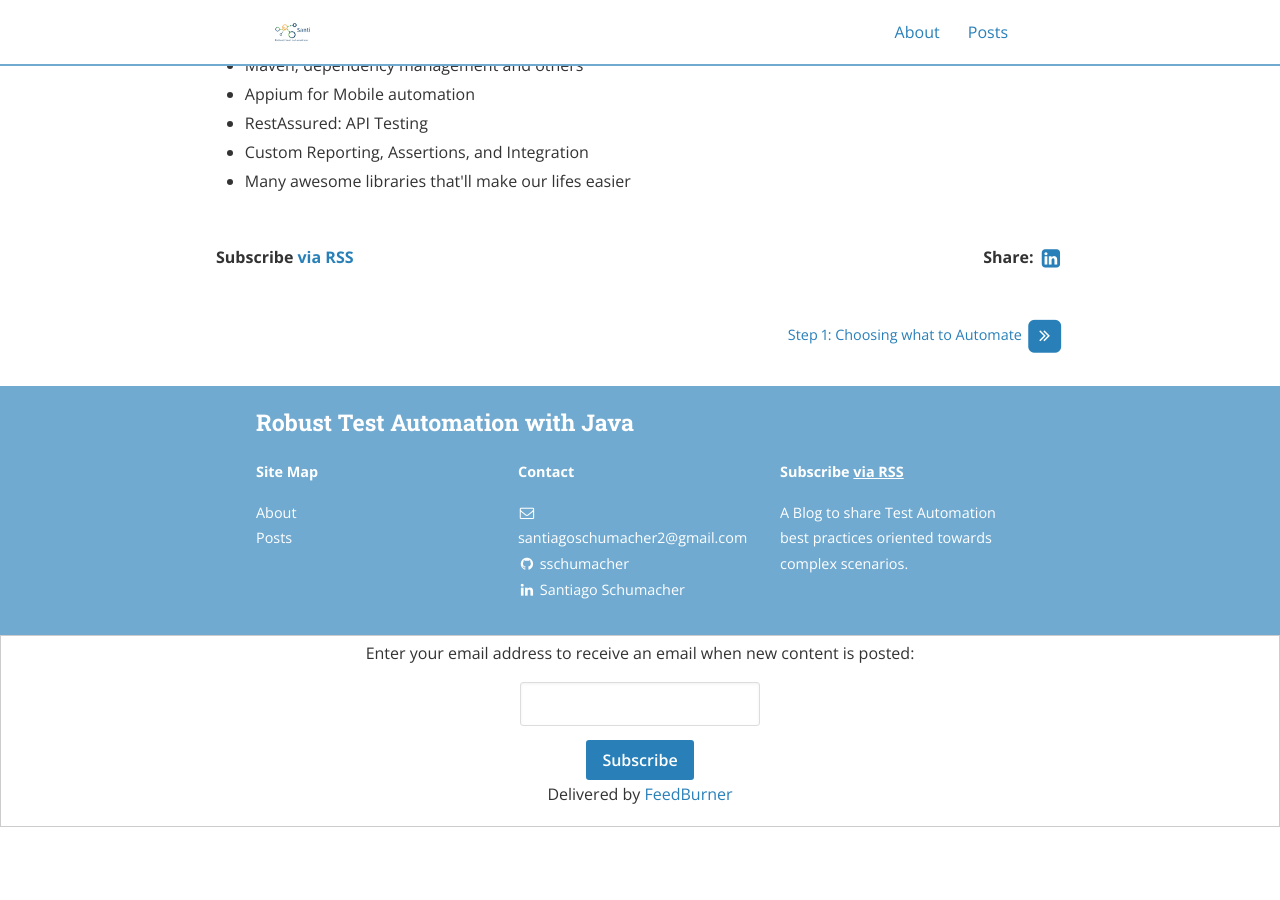
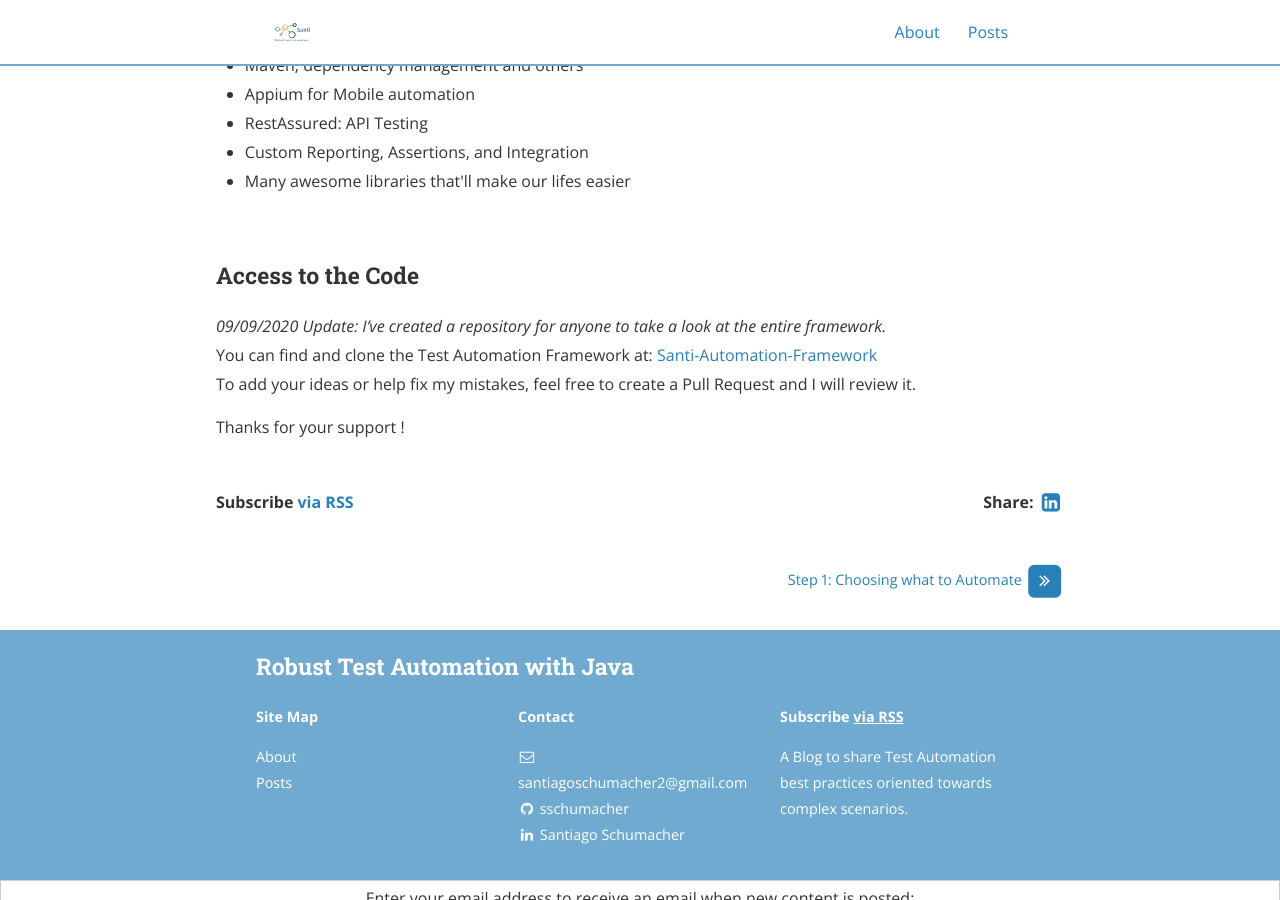
Before and after one commit to santiautomation/santiautomation.github.io, a Jekyll site: the page built from _posts/2020-08-01-Welcome - First Post.md, in a window 1280 px wide and 900 px high, scrolled down 1087 px. Built offline with Jekyll 4.4.1, drawn with Linux system fonts in a browser that asks for light colours; nearby versions of some CDN libraries; before the commit the page ends 1914 px from its top, so only the background shows below that.

Commit message:
Adding links to the repository

```diff
--- a/_posts/2020-08-01-Welcome - First Post.md
+++ b/_posts/2020-08-01-Welcome - First Post.md
@@ -38,3 +38,11 @@ Our framework will include the following, including, but not limited to:
   <li>Custom Reporting, Assertions, and Integration</li>
   <li>Many awesome libraries that'll make our lifes easier</li>
 </ul>
+<br/>
+<h3>Access to the Code</h3>
+<i>09/09/2020 Update: I've created a repository for anyone to take a look at the entire framework.</i><br/>
+You can find and clone the Test Automation Framework at: <a href='https://github.com/santiautomation/santi-automation-framework'>Santi-Automation-Framework</a>
+<br/>
+To add your ideas or help fix my mistakes, feel free to create a Pull Request and I will review it.
+
+Thanks for your support !
```
Also changed, not shown: about.md (+4 -1 lines).
